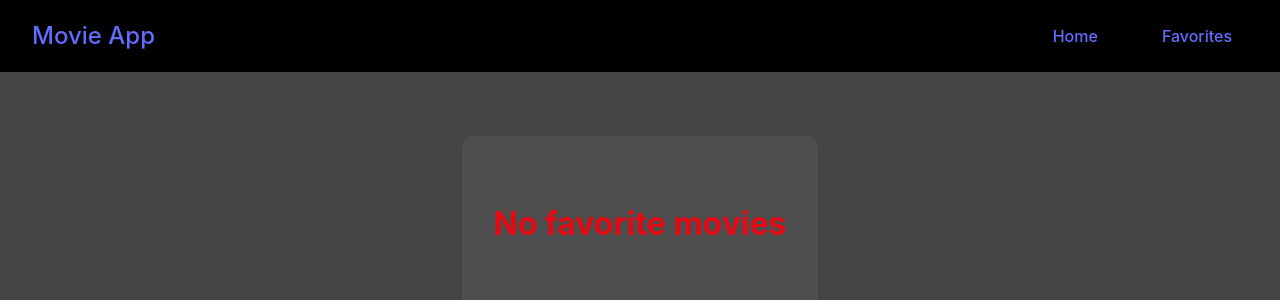
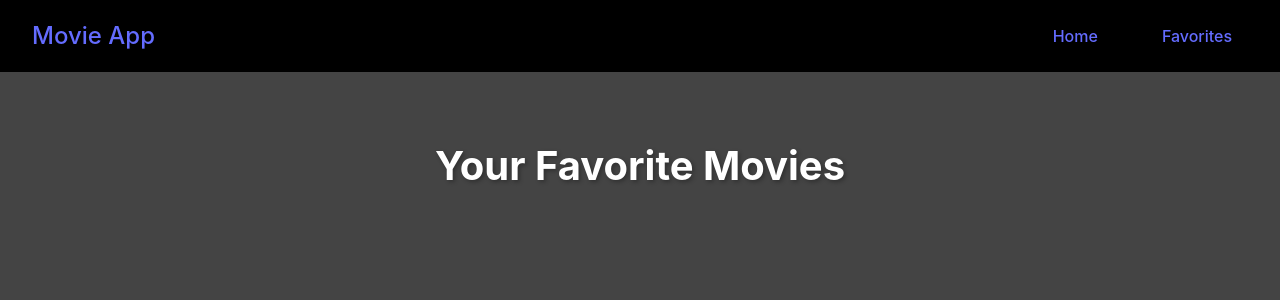
Before and after one commit to BogdanCatalin-Iacob/movie-time, a React (Vite) app in the folder frontend/: page /favorite-movies in a window 1280 px wide. Shown: the top 300 px of the page. Built offline with nearby package versions, Linux system fonts and the light colour scheme.

Commit message:
Display movies added to favorite list

```diff
--- a/frontend/src/pages/FavoriteMovies.jsx
+++ b/frontend/src/pages/FavoriteMovies.jsx
@@ -1,11 +1,29 @@
 import "../css/FavoriteMovies.css"
+import { useMovieContext } from "../contexts/MovieContext";
+import MovieCard from "../components/MovieCard";
 
-function FavoriteMovies() {
+function Favorites() {
+  const { favorites } = useMovieContext();
+
+  if (favorites) {
     return (
-        <div className="favorites-empty">
-            <h2>No favorite movies</h2>
+      <div className="favorites">
+        <h2>Your Favorite Movies</h2>
+        <div className="movies-grid">
+          {favorites.map((movie) => (
+            <MovieCard movie={movie} key={movie.id} />
+          ))}
         </div>
+      </div>
     );
+  }
+
+  return (
+    <div className="favorites-empty">
+      <h2>No Favorite Movies Yet</h2>
+      <p>Start adding movies to your favorites and they will appear here!</p>
+    </div>
+  );
 }
 
-export default FavoriteMovies;
+export default Favorites;
```
